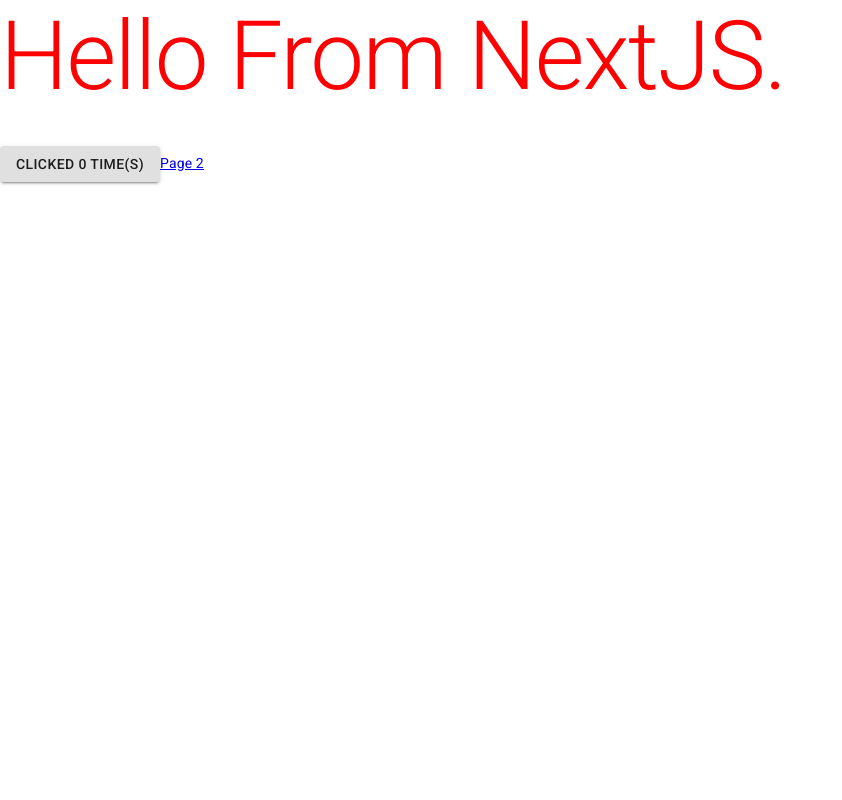
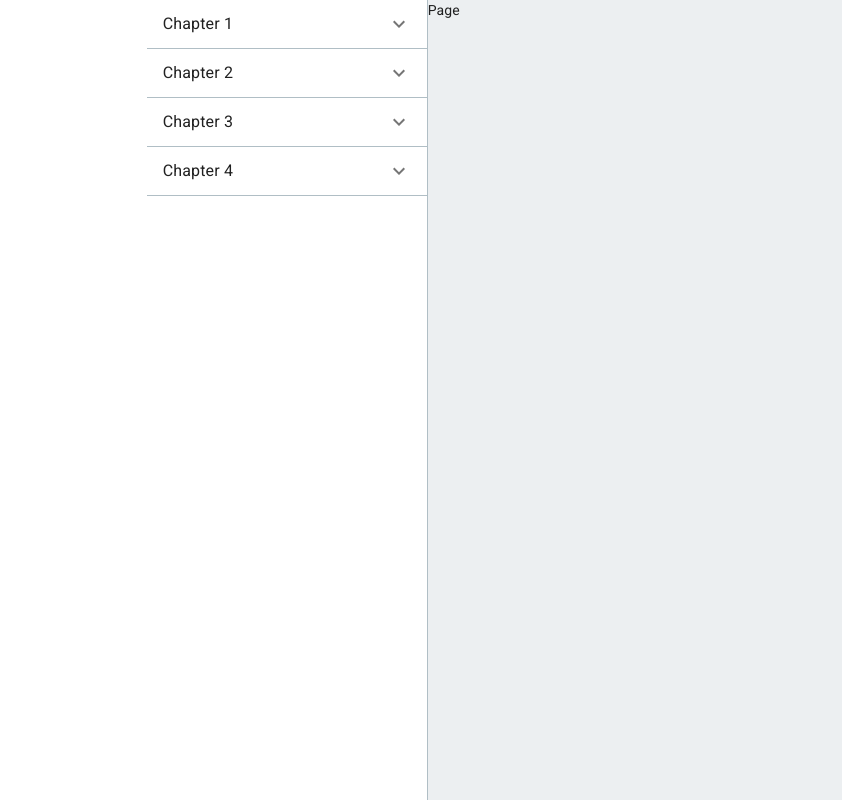
Before and after one commit to ryanmccombe/next-express-now, a Next.js app in the folder app/: page / in a window 1280 px wide. Shown: the whole page, without its empty margins (0-842 px from the left). Built offline with nearby package versions, Linux system fonts and the light colour scheme.

Commit message:
Start design

```diff
--- /dev/null
+++ b/app/components/Book/ChapterList.js
@@ -0,0 +1,65 @@
+import React, { Component } from 'react';
+
+import ExpansionPanel from '@material-ui/core/ExpansionPanel';
+import ExpansionPanelSummary from '@material-ui/core/ExpansionPanelSummary';
+import ExpansionPanelDetails from '@material-ui/core/ExpansionPanelDetails';
+import Typography from '@material-ui/core/Typography';
+import ExpandMoreIcon from '@material-ui/icons/ExpandMore';
+
+import PageList from './PageList';
+
+import styled from 'styled-components';
+
+const Wrapper = styled.div`
+	display: inline-block;
+	width: 280px;
+`;
+
+const Accordion = styled(ExpansionPanel)`
+	border-bottom: 1px ${props => props.theme.palette.border.light} solid;
+	&:before {
+			display: none;
+		}
+	&.expanded {
+		margin: 0 !important;
+	}
+`;
+
+const AccordionTitle = styled(ExpansionPanelSummary)`
+	&.expanded {
+		min-height: unset !important;
+	}
+	.expanded {
+		margin-top: unset !important;
+		margin-bottom: unset !important;
+	}
+`;
+
+const AccordionBody = styled(ExpansionPanelDetails)`
+	padding-top: 0 !important;
+	padding-right: 0 !important;
+	padding-left: 8px !important;
+`;
+
+class ChapterList extends Component {
+	render() {
+		return (
+			<Wrapper>
+				{['Chapter 1', 'Chapter 2', 'Chapter 3', 'Chapter 4'].map(name => (
+						<Accordion key={name} elevation={0} square>
+							<AccordionTitle expandIcon={<ExpandMoreIcon />}>
+								<Typography>{name}</Typography>
+							</AccordionTitle>
+							<AccordionBody>
+								<PageList />
+							</AccordionBody>
+						</Accordion>
+
+				))}
+
+			</Wrapper>
+		)
+	}
+}
+
+export default ChapterList;
--- /dev/null
+++ b/app/components/Book/Page.js
@@ -0,0 +1,13 @@
+import React, { Component } from 'react';
+
+class Page extends Component {
+	render() {
+		return (
+			<div>
+				Page
+			</div>
+		)
+	}
+}
+
+export default Page;
--- /dev/null
+++ b/app/components/Book/PageList.js
@@ -0,0 +1,49 @@
+import React, { Component } from 'react';
+import ListItem from "@material-ui/core/ListItem/ListItem";
+import ListItemIcon from "@material-ui/core/ListItemIcon/ListItemIcon";
+import Checkbox from "@material-ui/core/Checkbox/Checkbox";
+import ListItemText from "@material-ui/core/ListItemText/ListItemText";
+import ListItemSecondaryAction from "@material-ui/core/ListItemSecondaryAction/ListItemSecondaryAction";
+import IconButton from "@material-ui/core/IconButton/IconButton";
+import CommentIcon from "@material-ui/icons/Comment";
+import List from "@material-ui/core/List/List";
+
+import styled from 'styled-components';
+
+const StyledList = styled(List)`
+	width: 100%;
+	padding-top: 0 !important;
+`;
+
+const Icon = styled(ListItemSecondaryAction)`
+	pointer-events: none;
+`;
+
+class PageList extends Component {
+	render() {
+		return (
+			<StyledList>
+				<ListItem role={undefined} dense button>
+					<ListItemText primary="An Introduction" />
+					<Icon>
+						<CommentIcon />
+					</Icon>
+				</ListItem>
+				<ListItem role={undefined} dense button>
+					<ListItemText primary="The Middle Part" />
+					<Icon>
+						<CommentIcon />
+					</Icon>
+				</ListItem>
+				<ListItem role={undefined} dense button>
+					<ListItemText primary="Happily Ever After" />
+					<Icon>
+						<CommentIcon style={{ pointerEvents: 'none'}} />
+					</Icon>
+				</ListItem>
+			</StyledList>
+		)
+	}
+}
+
+export default PageList;
--- /dev/null
+++ b/app/components/Book/index.js
@@ -0,0 +1,33 @@
+import React, { Component } from 'react';
+import Grid from '@material-ui/core/Grid';
+import styled from 'styled-components';
+
+import ChapterList from './ChapterList';
+import Page from './Page';
+
+const Left = styled(Grid)`
+	text-align: right;
+`;
+
+const Right = styled(Grid)`
+	background: ${props => props.theme.palette.background.offWhite};
+	border-left: 1px ${props => props.theme.palette.border.light} solid;
+	min-height: 100vh;
+`;
+
+class Book extends Component {
+	render() {
+		return (
+				<Grid container>
+					<Left item xs={4}>
+						<ChapterList />
+					</Left>
+					<Right item xs>
+						<Page />
+					</Right>
+				</Grid>
+		)
+	}
+}
+
+export default Book;
--- a/app/package.json
+++ b/app/package.json
@@ -1,10 +1,11 @@
 {
   "name": "book-app",
   "scripts": {
-    "dev": "next dev"
+    "start": "next dev"
   },
   "dependencies": {
     "@material-ui/core": "^4.0.0-beta.0",
+    "@material-ui/icons": "^4.0.0-beta.0",
     "@material-ui/styles": "^4.0.0-beta.0",
     "clsx": "latest",
     "next": "^8.1.0",
--- a/app/pages/index.js
+++ b/app/pages/index.js
@@ -1,40 +1,13 @@
 import React, { Component, Fragment } from 'react';
-import { connect } from 'react-redux';
-
-import Button from '@material-ui/core/Button';
-import Typography from '@material-ui/core/Typography';
-
-import styled from 'styled-components';
-
-import { incrementCount } from "../redux/store";
-import Link from "next/link";
-
-const Title = styled(Typography)`
-	color: red;
-`;
+import Book from '../components/Book'
 
 class Index extends Component {
 	render() {
-		const { count, incrementCount } = this.props;
-
 		return (
 			<Fragment>
-				<Title variant="h1" gutterBottom>
-					Hello From NextJS.
-				</Title>
-				<Button variant="contained" onClick={incrementCount}>
-					Clicked {count} time(s)
-				</Button>
-				<Link href="/page2">
-					<a>Page 2</a>
-				</Link>
+				<Book />
 			</Fragment>
 		)
 	}
 }
-
-const mapStateToProps = state => ({
-	count: state.count,
-});
-
-export default connect(mapStateToProps, { incrementCount })(Index);
+export default Index;
--- a/app/theme.js
+++ b/app/theme.js
@@ -1,24 +1,20 @@
 import { createMuiTheme } from '@material-ui/core/styles';
 import red from '@material-ui/core/colors/red';
+import blueGray from '@material-ui/core/colors/blueGrey';
 
-// Create a theme instance.
-export const materialTheme = createMuiTheme({
+const theme = createMuiTheme({
 	palette: {
-		primary: {
-			main: '#556cd6',
+		background: {
+			default: 'white',
+			offWhite: blueGray[50]
 		},
-		secondary: {
-			main: '#19857b',
-		},
-		error: {
-			main: red.A400,
-		},
-		background: {
-			default: '#fff',
-		},
+		border: {
+			light: blueGray[200]
+		}
 	},
 });
 
-export const styledComponentsTheme = {
+// Create a theme instance.
+export const materialTheme = theme;
 
-};
+export const styledComponentsTheme = theme;
```
Also changed, not shown: 1 other file (tests, documents, lock files or other folders).
